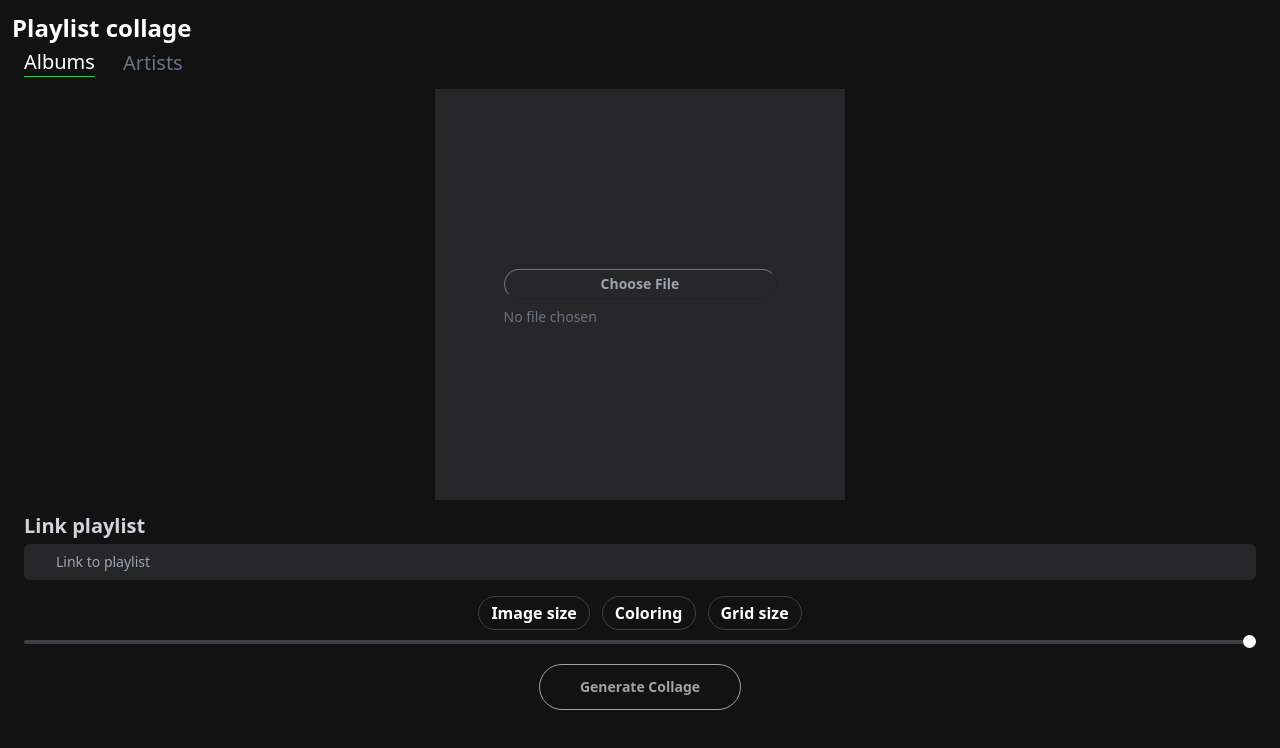
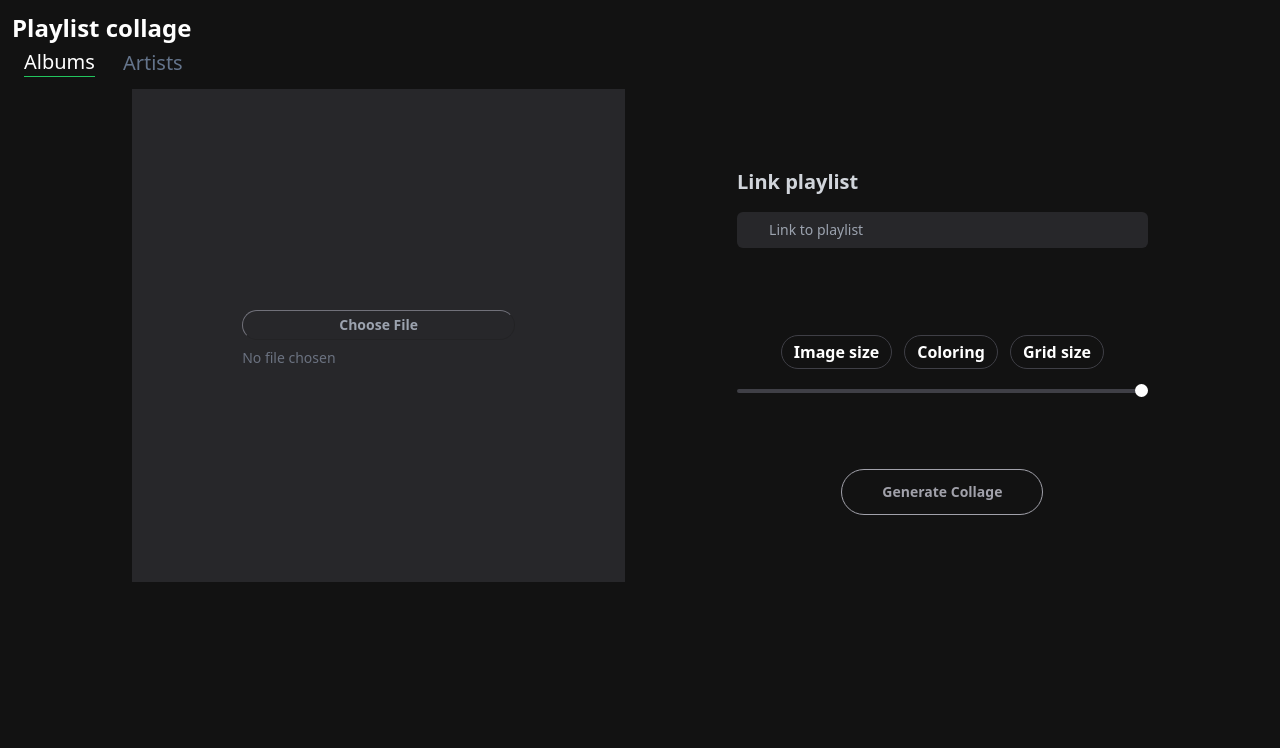
Before and after one commit to IlyaSmagin/playlist-collage, a Next.js app: page / in a window 1280 px wide. Shown: the top 748 px of the page. Built offline with nearby package versions, Linux system fonts and the light colour scheme; no server answers.

Commit message:
Some desktop styling

```diff
--- a/pages/index.tsx
+++ b/pages/index.tsx
@@ -1,17 +1,8 @@
 import Head from "next/head";
-import { useState, useRef } from "react";
+import { useState, useReducer } from "react";
 import useSWR from "swr";
 import { ReactImageMosaic } from "react-image-mosaic";
-import { blob } from "stream/consumers";
 
-export default function Home() {
-  const [playlistLink, setPlaylistLink] = useState("");
-  const [startGeneration, setStartGeneration] = useState(false);
-  const [targetLink, setTargetLink] = useState<string>();
-  const [showCanvasMenu, setShowCanvasMenu] = useState(false);
-  const playlistREGEX = /.*playlist\//i;
-  const playlistURL =
-    "https://spotify23.p.rapidapi.com/playlist_tracks/?id=" + playlistLink;
 const options: RequestInit = {
   method: "GET",
   headers: {
@@ -33,6 +24,16 @@ export default function Home() {
       return res.tracks.items.map((track) => track.track.album.images[0].url);
     });
 
+export default function Home() {
+  const [playlistLink, setPlaylistLink] = useState("");
+  const [startGeneration, setStartGeneration] = useState(false);
+  const [targetLink, setTargetLink] = useState<string>();
+  const [showCanvasMenu, setShowCanvasMenu] = useState(false);
+
+  const [currentOption, setCurrentOption] = useState("color");
+  const playlistREGEX = /.*playlist\//i;
+  const playlistURL =
+    "https://spotify23.p.rapidapi.com/playlist_tracks/?id=" + playlistLink;
   const { data, error, isLoading } = useSWR(
     playlistLink.length > 1 ? [playlistURL, options] : null,
     ([playlistURL, options]) => fetcher(playlistURL)
@@ -80,13 +81,13 @@ export default function Home() {
         </nav>
       </header>
 
-      <main className="flex flex-col items-center justify-center mx-6 mt-3">
+      <main className="md:flex-row lg:mx-6 lg:gap-x-28 md:items-stretch flex flex-col items-center justify-center h-full mx-6 mt-3">
         <div
           className={
-            "sm:w-2/3 md:w-1/3 aspect-square bg-zinc-800 relative flex flex-col items-center justify-center w-full"
+            "sm:w-2/3 md:w-2/5 aspect-square bg-zinc-800 relative flex flex-col items-center justify-center w-full"
           }
         >
-          {showCanvasMenu ? (
+          {showCanvasMenu ? ( // TODO: change layout to row in desctop
             <div
               className="aspect-square collage-wrapper bg-zinc-800/50 absolute z-20 flex flex-col items-center justify-center w-full mt-12 mb-12 text-white"
               onClick={() => setShowCanvasMenu((prev) => !prev)}
@@ -108,7 +109,7 @@ export default function Home() {
               </label>
             </div>
           ) : null}
-          <div className="aspect-square collage-wrapper absolute flex flex-col items-center justify-center w-full mt-12 mb-12 z-10">
+          <div className="aspect-square collage-wrapper absolute z-10 flex flex-col items-center justify-center w-full mt-12 mb-12">
             {data && startGeneration ? (
               <div onClick={() => setShowCanvasMenu((prev) => !prev)}>
                 <ReactImageMosaic
@@ -131,6 +132,7 @@ export default function Home() {
                 <input
                   id="photoUpload"
                   type="file"
+                  accept="image/*"
                   onChange={(e) => {
                     if (e.target.files instanceof FileList)
                       return setTargetLink(
@@ -148,6 +150,7 @@ export default function Home() {
             ) : null}
           </div>
         </div>
+        <div className="lg:justify-evenly lg:mx-0 lg:w-1/3 flex flex-col items-center justify-center mx-6 mt-3">
           <div className="text-while w-full mx-6 my-3">
             <label
               htmlFor="playlistInput"
@@ -160,7 +163,7 @@ export default function Home() {
               onChange={(e) =>
                 setPlaylistLink(e.target.value.replace(playlistREGEX, ""))
               }
-            className="focus:placeholder:text-green-400 placeholder:text-gray-400 focus:border-green-400 bg-none focus:outline-none focus:caret-green-500 dark:highlight-white/5 bg-zinc-800 w-full px-8 py-2 mt-1 text-sm text-green-400 rounded-md appearance-none"
+              className="lg:my-4 focus:placeholder:text-green-400 placeholder:text-gray-400 focus:border-green-400 bg-none focus:outline-none focus:caret-green-500 dark:highlight-white/5 bg-zinc-800 w-full px-8 py-2 mt-1 text-sm text-green-400 rounded-md appearance-none"
               placeholder="Link to playlist"
             />
           </div>
@@ -170,11 +173,12 @@ export default function Home() {
                 type="radio"
                 name="collageOptions"
                 id="size"
-              className="hidden"
+                className="peer/size hidden"
+                onClick={() => setCurrentOption("size")}
               />
               <label
                 htmlFor="size"
-              className="px-3 py-1 font-semibold border-[1px] border-zinc-700 rounded-full appearance-none"
+                className="px-3 py-1 font-semibold border-[1px] border-zinc-700 rounded-full appearance-none peer-checked/size:bg-white peer-checked/size:border-white peer-checked/size:text-green-600"
               >
                 <span className="sm:block hidden">Image size</span>{" "}
                 <span className="sm:hidden">Size</span>
@@ -183,11 +187,12 @@ export default function Home() {
                 type="radio"
                 name="collageOptions"
                 id="color"
-              className="hidden"
+                className="peer/color hidden"
+                onClick={() => setCurrentOption("color")}
               />
               <label
                 htmlFor="color"
-              className="px-3 py-1 font-semibold border-[1px] border-zinc-700 rounded-full appearance-none"
+                className="px-3 py-1 font-semibold border-[1px] border-zinc-700 rounded-full appearance-none  peer-checked/color:bg-white peer-checked/color:border-white peer-checked/color:text-green-600"
               >
                 Coloring
               </label>
@@ -195,11 +200,12 @@ export default function Home() {
                 type="radio"
                 name="collageOptions"
                 id="grid"
-              className="hidden"
+                className="peer/grid hidden"
+                onClick={() => setCurrentOption("grid")}
               />
               <label
                 htmlFor="grid"
-              className="px-3 py-1 font-semibold border-[1px] border-zinc-700 rounded-full appearance-none"
+                className="px-3 py-1 font-semibold border-[1px] border-zinc-700 rounded-full appearance-none  peer-checked/grid:bg-white peer-checked/grid:border-white peer-checked/grid:text-green-600"
               >
                 <span className="sm:block hidden">Grid size</span>{" "}
                 <span className="sm:hidden">Grid</span>
@@ -207,12 +213,12 @@ export default function Home() {
             </div>
             <input
               type="range"
-            name="range"
+              name={currentOption}
               id="range"
               min="4"
               max="40"
               step="1"
-            className="appearance-none bg-transparent color-gray-500 w-full mt-1.5"
+              className="appearance-none bg-transparent color-gray-500 w-full mt-1.5 lg:mt-4"
             />
           </form>
           <button
@@ -226,6 +232,7 @@ export default function Home() {
           >
             Generate Collage
           </button>
+        </div>
       </main>
     </>
   );
```
Lines whose indentation alone changed are shown as unchanged.
